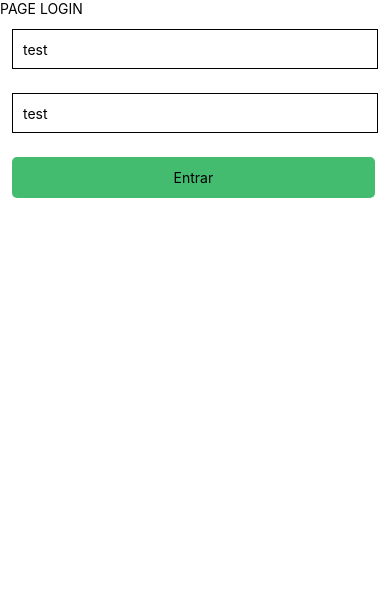
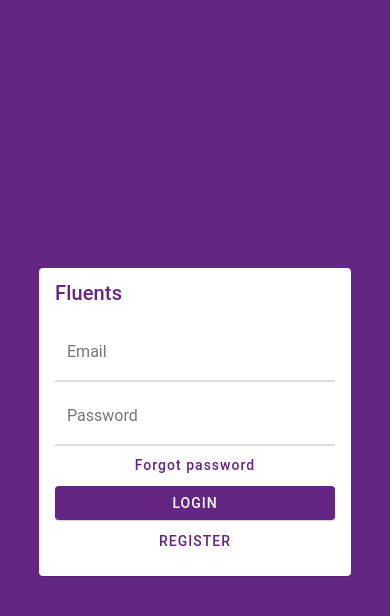
Before and after one commit to RodrigoSantosRomualdo/fluents-reactnative, a React Native app: screen / in a window 390 px wide. Shown: the top 616 px of the page. Built offline with nearby package versions, Linux system fonts and the light colour scheme.

Commit message:
tela login e Registro

```diff
--- /dev/null
+++ b/appStyle.js
@@ -0,0 +1,10 @@
+import { DefaultTheme } from "react-native-paper";
+
+export const theme = {
+    ...DefaultTheme,
+    colors: {
+        ...DefaultTheme.colors,
+        primary: "rgb(101,37,131)",
+        background: "transparent"
+    }
+}
--- a/package.json
+++ b/package.json
@@ -14,18 +14,21 @@
     "@react-native-masked-view/masked-view": "^0.2.6",
     "@react-navigation/drawer": "^6.1.8",
     "@react-navigation/native": "^6.0.6",
+    "@react-navigation/native-stack": "^6.2.5",
+    "@react-navigation/stack": "^6.0.11",
     "axios": "^0.24.0",
     "formik": "^2.2.9",
     "react": "16.13.1",
     "react-native": "0.63.4",
+    "react-native-elements": "^3.4.2",
     "react-native-gesture-handler": "^1.10.3",
+    "react-native-ionicons": "^4.6.5",
     "react-native-paper": "^4.10.0",
     "react-native-reanimated": "^2.2.4",
     "react-native-safe-area-context": "^3.3.2",
     "react-native-screens": "^3.9.0",
     "react-native-speech": "^0.1.2",
     "react-native-tts": "^4.1.0",
-    "react-native-vector-icons": "^9.0.0",
     "react-native-voice": "^0.3.0"
   },
   "devDependencies": {
--- /dev/null
+++ b/src/components/Header/index.js
@@ -0,0 +1,11 @@
+import React from "react";
+import { Appbar } from "react-native-paper";
+
+export const HeaderComponent = (props) => {
+    console.log(props.title)
+    return (
+        <Appbar>
+            <Appbar.Content title={props.title}/>
+         </Appbar>
+    )
+}
--- a/src/pages/Login/index.js
+++ b/src/pages/Login/index.js
@@ -1,16 +1,181 @@
 import React, { useState,useEffect} from 'react';
 import { useFormik } from 'formik';
-//import { Provider as ParerProvider, } from 'react-native-paper;'
-import { SafeAreaView, View, Text, TextInput, TouchableOpacity, StyleSheet } from 'react-native';
+import { Provider as ParerProvider, Card, TextInput, Button} from 'react-native-paper';
+import { Alert, SafeAreaView, StyleSheet, View, Text,Modal,Pressable, ScrollView } from 'react-native';
 import { useAsyncStorage } from '@react-native-community/async-storage'
 import * as apiLogin from '../../services/apiLogin';
 import { useAuth } from '../../services/auth';
 import { StoreProvider, useStore } from '../../services/store';
+import { loginStyl } from './loginStyle';
+import { theme } from '../../../appStyle';
+import { HeaderComponent } from '../../components/Header';
+import { registerStyle } from '../Register/regidterStyle';
 
 export default function Login() {
-    const [state, setState] = useState(false);
+
+    const [modalVisible, setModalVisible] = useState(false);
+
+    useEffect(() => {
+        (async() => {
+
+
+        })();
+    },[])
+
+
+    const logando = () => {
+        Alert.alert("Login")
+    }
+
+    const irRegister = () => {
+        console.log('REGISTER')
+        setModalVisible(true)
+
+    }
+
+    const register = () => {
+        console.log('registerregisterregister')
+    }
+
+    const Login = () => {
+        return(
+           <View style={loginStyl.container}>
+               <View style={styles.centeredView}>
+                <Modal
+                    animationType="slide"
+                    visible={modalVisible}
+                    onRequestClose={() => {
+                    setModalVisible(!modalVisible);
+                    }}
+                >
+                    <View >
+                    <View >
+                    <SafeAreaView>
+                <ScrollView>
+                    <HeaderComponent title="Register"/>
+                    <View style={registerStyle.container}>
+                        <TextInput label="Name"/>
+                        <TextInput label="Email" keyboardType="email-address"/>
+                        <TextInput label="Password" secureTextEntry={true}/>
+                        <TextInput label="Confirm password" secureTextEntry={true} right={<TextInput.Icon name="eye-off-outline" color={registerStyle.icon.color}/>} />
+
+                        <Button mode="contained" style={registerStyle.button} onPress={() => register()}>Register</Button>
+                    </View>
+                </ScrollView>
+            </SafeAreaView>
+                        <Pressable
+
+                        onPress={() => setModalVisible(!modalVisible)}
+                        >
+                        </Pressable>
+                    </View>
+                    </View>
+                </Modal>
+
+                </View>
+
+               <View style={loginStyl.view}>
+
+                <Card>
+                        <Card.Title title="Fluents" titleStyle={loginStyl.cardTitle} ></Card.Title>
+                        <Card.Content>
+                            <TextInput label="Email" keyboardType="email-address"></TextInput>
+                            <TextInput label="Password" secureTextEntry={true}></TextInput>
+                            <Button uppercase={false} style={loginStyl.cardButton}>Forgot password</Button>
+                            <Button mode="contained" style={loginStyl.cardButton} onPress={logando}>Login</Button>
+                            <Button style={loginStyl.cardButton} onPress={() => irRegister()}>Register</Button>
+
+
+                        </Card.Content>
+                </Card>
+
+
+               </View>
+
+
+
+
+           </View>
+
+
+        )
+    }
+
+
+    const Router = () => {
+        const user = true;
+        /*if () {
+            return <ActivityIndicator style={{flex: 1, color: '#43bc70'}} />
+        } */
+        return  <Login />
+    }
+
+    return (
+        <ParerProvider theme={theme} >
+        <Login/>
+        </ParerProvider>
+    )
+
+
+}
+
+
+const styles = StyleSheet.create({
+    input: {
+        height: 40,
+        margin: 12,
+        borderWidth: 1,
+        padding: 10,
+    },
+        centeredView: {
+          flex: 1,
+          justifyContent: "center",
+          alignItems: "center",
+          marginTop: 22
+        },
+        modalView: {
+          margin: 20,
+          backgroundColor: "white",
+          borderRadius: 20,
+          padding: 35,
+          alignItems: "center",
+          shadowColor: "#000",
+          shadowOffset: {
+            width: 0,
+            height: 2
+          },
+          shadowOpacity: 0.25,
+          shadowRadius: 4,
+          elevation: 5
+        },
+        button: {
+          borderRadius: 20,
+          padding: 10,
+          elevation: 2
+        },
+        buttonOpen: {
+          backgroundColor: "#F194FF",
+        },
+        buttonClose: {
+          backgroundColor: "#2196F3",
+        },
+        textStyle: {
+          color: "white",
+          fontWeight: "bold",
+          textAlign: "center"
+        },
+        modalText: {
+          marginBottom: 15,
+          textAlign: "center"
+        }
+})
+
+
+
+/*
+
+const [state, setState] = useState(false);
     const [, { login }] = useAuth()
-
 
     const formik = useFormik({
         initialValues: {
@@ -29,68 +194,17 @@ export default function Login() {
         },
     })
 
-    const Login = () => {
-        return(
-            <View>
-            <Text>PAGE LOGIN</Text>
-
-            {// state && <Text>{state}</Text>
-            }
-            <TextInput
-            style={styles.input}
-            placeholder="USER"
-            value={formik.values.username}
-            onChangeText={formik.handleChange('username')}
-            />
-
-            <TextInput
-            style={styles.input}
-            value={formik.values.password}
-            onChangeText={formik.handleChange('password')}
-            placeholder="SENHA"
-            keyboardType="numeric"
-            />
-
-            <TouchableOpacity style={{backgroundColor: '#43bc70' , width: '93%', alignItems: 'center',
-            justifyContent: 'center', padding: 12, margin: 12, borderRadius: 5  }}
-            onPress={formik.handleSubmit}>
-               {formik.isSubmitting ? <ActivityIndicator color="#FFF"/> : <Text>Entrar</Text>}
-            </TouchableOpacity>
-
-        </View>
-
-        )
-    }
-
-
-    const Router = () => {
-        const user = true;
-        /*if () {
-            return <ActivityIndicator style={{flex: 1, color: '#43bc70'}} />
-        } */
-        return user ? <Login /> : <Login />
-    }
-
-    return (
-        <Login/>
-    )
-
-
-}
-
-
-const styles = StyleSheet.create({
-    input: {
-        height: 40,
-        margin: 12,
-        borderWidth: 1,
-        padding: 10,
-    }
-})
 
 
 
-/*
+
+
+
+
+
+
+
+
 <View>
                 <Text>PAGE LOGIN</Text>
 
--- /dev/null
+++ b/src/pages/Login/loginStyle.js
@@ -0,0 +1,27 @@
+import { StyleSheet } from "react-native";
+
+
+export const loginStyl = StyleSheet.create({
+    container: {
+        display: "flex",
+        flex : 1,
+        justifyContent: 'center',
+        alignItems: 'center',
+        flexDirection: 'row',
+        backgroundColor: "rgb(101,37,131)"
+
+    },
+    view: {
+        width: '80%',
+        marginRight: '10%',
+        marginLeft:'10%'
+    },
+    cardTitle: {
+        color: "rgb(101,37,131)"
+    },
+    cardButton: {
+        margin: 2,
+        marginLeft: 0,
+        marginRight: 0
+    }
+})
--- /dev/null
+++ b/src/pages/Login/regidterStyle.js
@@ -0,0 +1,18 @@
+import { StyleSheet } from "react-native";
+import { theme } from "../../../appStyle";
+
+
+export const registerStyle = StyleSheet.create({
+    container : {
+        padding: 15,
+        paddingTop: 0
+    },
+    icon: {
+        color: theme.colors.primary
+    },
+    button : {
+        margin: 15,
+        marginLeft: 0,
+        marginRight: 0
+    }
+})
--- /dev/null
+++ b/src/pages/Register/index.js
@@ -0,0 +1,40 @@
+import React from 'react';
+import { SafeAreaView, ScrollView, TouchableOpacity, View } from 'react-native';
+import { Provider as ParerProvider, Appbar, Card, TextInput, Button, IconButton, Colors } from 'react-native-paper';
+import { theme } from '../../../appStyle';
+import Icon from 'react-native-vector-icons/FontAwesome';
+import { registerStyle } from './regidterStyle';
+import { HeaderComponent } from '../../components/Header';
+
+export default function Register() {
+
+    const _goBack = () => console.log('Went back');
+
+    const Register = () => {
+        return (
+
+            <SafeAreaView>
+                <ScrollView>
+                    <HeaderComponent title="Register NOVO"/>
+                    <View style={registerStyle.container}>
+                        <TextInput label="Name"/>
+                        <TextInput label="Email" keyboardType="email-address"/>
+                        <TextInput label="Password" secureTextEntry={true}/>
+                        <TextInput label="Confirm password" secureTextEntry={true} right={<TextInput.Icon name="eye-off-outline" color={registerStyle.icon.color}/>} />
+
+                        <Button mode="contained" style={registerStyle.button}>Register</Button>
+                    </View>
+                </ScrollView>
+            </SafeAreaView>
+
+        )
+
+    }
+
+        return (
+            <ParerProvider theme={theme} >
+                <Register/>
+            </ParerProvider>
+        )
+
+}
--- /dev/null
+++ b/src/pages/Register/regidterStyle.js
@@ -0,0 +1,18 @@
+import { StyleSheet } from "react-native";
+import { theme } from "../../../appStyle";
+
+
+export const registerStyle = StyleSheet.create({
+    container : {
+        padding: 15,
+        paddingTop: 0
+    },
+    icon: {
+        color: theme.colors.primary
+    },
+    button : {
+        margin: 15,
+        marginLeft: 0,
+        marginRight: 0
+    }
+})
```
Also changed, not shown: App.js (+12 -0 lines), 2 other files (tests, documents, lock files or other folders).
